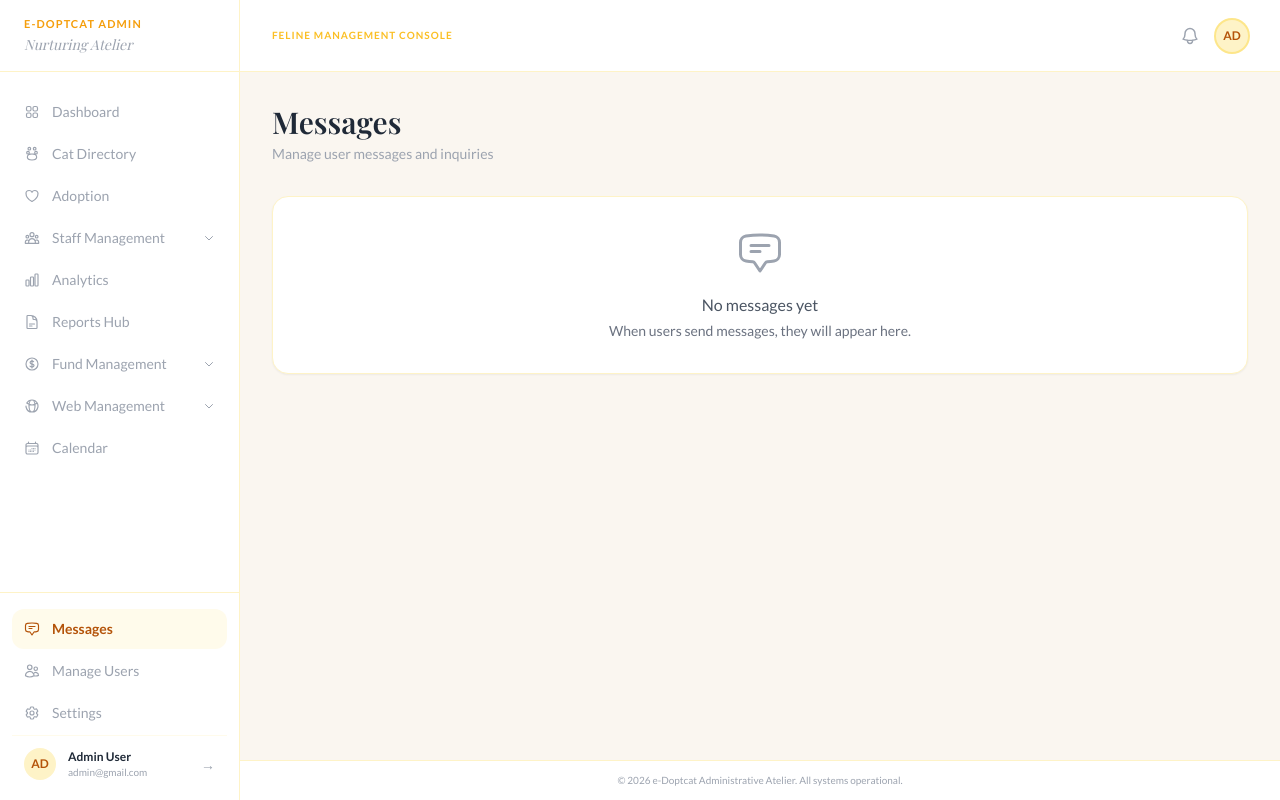
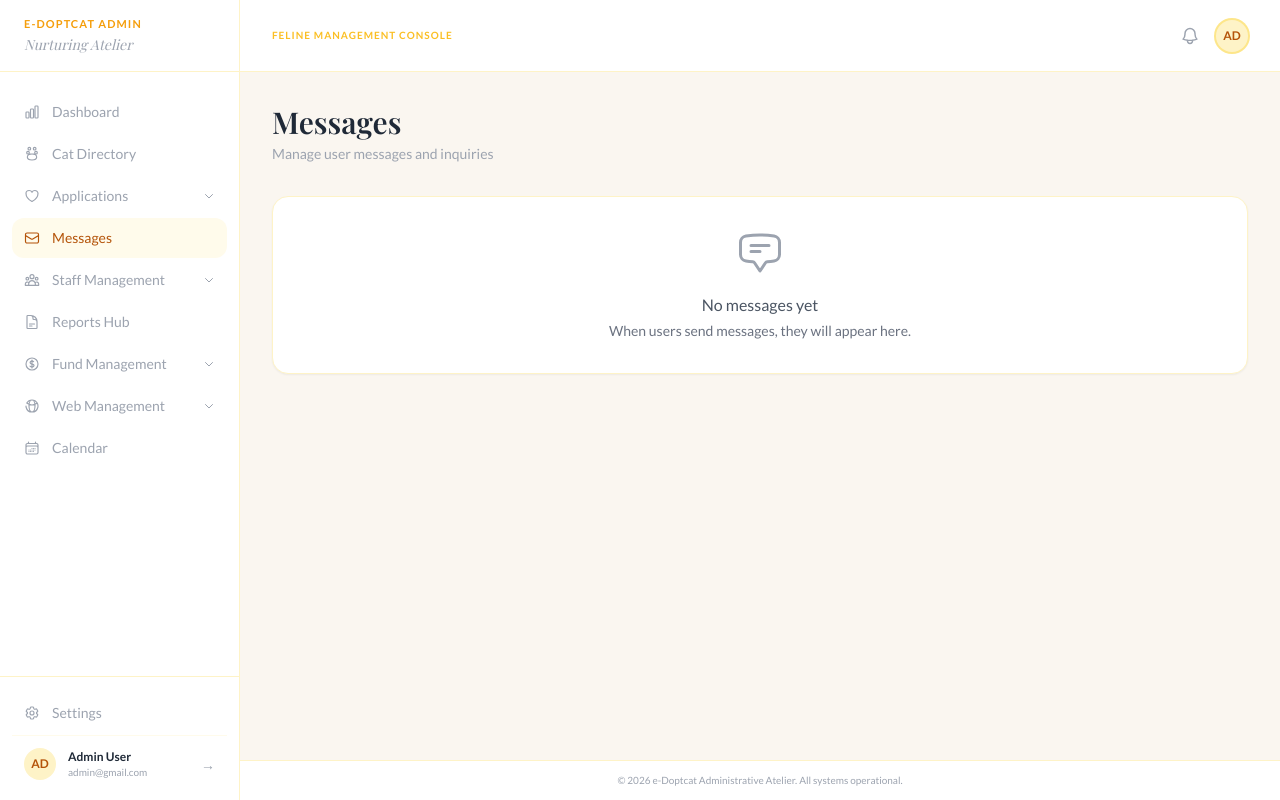
Before and after one commit to Am1r4-nr/e-doptcat, a Laravel app: page /admin/messages in a window 1280 px wide. Run offline with Laravel 12, Linux system fonts and the light colour scheme; a user stored in the database is signed in; data comes from the database, SQL or seed files in the repository; style sheets or scripts are compiled from the project's sources; some libraries are stand-ins or nearby versions; some web fonts are replaced.

Commit message:
feat: add admin Messages sidebar link and route

```diff
--- a/laravel-app/resources/views/layouts/admin.blade.php
+++ b/laravel-app/resources/views/layouts/admin.blade.php
@@ -50,12 +50,12 @@
 
         <!-- Nav -->
         <nav class="flex-1 px-3 py-5 space-y-0.5 overflow-y-auto">
-            {{-- Dashboard --}}
+            {{-- Dashboard (Now points to Analytics) --}}
             <a href="{{ route('admin.dashboard') }}"
                class="flex items-center gap-3 px-3 py-2.5 rounded-xl text-sm font-medium transition
-                      {{ request()->routeIs('admin.dashboard') ? 'bg-amber-50 text-amber-700 font-semibold' : 'text-gray-400 hover:bg-amber-50 hover:text-amber-700' }}">
+                      {{ request()->routeIs('admin.dashboard') || request()->routeIs('admin.analytics.*') ? 'bg-amber-50 text-amber-700 font-semibold' : 'text-gray-400 hover:bg-amber-50 hover:text-amber-700' }}">
                 <svg class="w-4 h-4 flex-shrink-0" fill="none" stroke="currentColor" stroke-width="1.75" viewBox="0 0 24 24">
-                    <path stroke-linecap="round" stroke-linejoin="round" d="M3.75 6A2.25 2.25 0 016 3.75h2.25A2.25 2.25 0 0110.5 6v2.25a2.25 2.25 0 01-2.25 2.25H6a2.25 2.25 0 01-2.25-2.25V6zM3.75 15.75A2.25 2.25 0 016 13.5h2.25a2.25 2.25 0 012.25 2.25V18a2.25 2.25 0 01-2.25 2.25H6A2.25 2.25 0 013.75 18v-2.25zM13.5 6a2.25 2.25 0 012.25-2.25H18A2.25 2.25 0 0120.25 6v2.25A2.25 2.25 0 0118 10.5h-2.25a2.25 2.25 0 01-2.25-2.25V6zM13.5 15.75a2.25 2.25 0 012.25-2.25H18a2.25 2.25 0 012.25 2.25V18A2.25 2.25 0 0118 20.25h-2.25A2.25 2.25 0 0113.5 18v-2.25z" />
+                    <path stroke-linecap="round" stroke-linejoin="round" d="M3 13.125C3 12.504 3.504 12 4.125 12h2.25c.621 0 1.125.504 1.125 1.125v6.75C7.5 20.496 6.996 21 6.375 21h-2.25A1.125 1.125 0 013 19.875v-6.75zM9.75 8.625c0-.621.504-1.125 1.125-1.125h2.25c.621 0 1.125.504 1.125 1.125v11.25c0 .621-.504 1.125-1.125 1.125h-2.25a1.125 1.125 0 01-1.125-1.125V8.625zM16.5 4.125c0-.621.504-1.125 1.125-1.125h2.25C20.496 3 21 3.504 21 4.125v15.75c0 .621-.504 1.125-1.125 1.125h-2.25a1.125 1.125 0 01-1.125-1.125V4.125z"/>
                 </svg>
                 Dashboard
             </a>
@@ -70,21 +70,61 @@
                 Cat Directory
             </a>
 
-            {{-- Adoption --}}
-            <a href="{{ route('admin.adoptions.index') }}"
-               class="flex items-center gap-3 px-3 py-2.5 rounded-xl text-sm font-medium transition
-                      {{ request()->routeIs('admin.adoptions.*') ? 'bg-amber-50 text-amber-700 font-semibold' : 'text-gray-400 hover:bg-amber-50 hover:text-amber-700' }}">
+            {{-- Applications folder --}}
+            <div x-data="{ open: {{ request()->routeIs('admin.adoptions.*') || request()->routeIs('admin.adopters.*') ? 'true' : 'false' }} }">
+                <button @click="open = !open"
+                        class="w-full flex items-center gap-3 px-3 py-2.5 rounded-xl text-sm font-medium transition
+                               {{ request()->routeIs('admin.adoptions.*') || request()->routeIs('admin.adopters.*') ? 'bg-amber-50 text-amber-700 font-semibold' : 'text-gray-400 hover:bg-amber-50 hover:text-amber-700' }}">
                     <svg class="w-4 h-4 flex-shrink-0" fill="none" stroke="currentColor" stroke-width="1.75" viewBox="0 0 24 24">
                         <path stroke-linecap="round" stroke-linejoin="round" d="M21 8.25c0-2.485-2.099-4.5-4.688-4.5-1.935 0-3.597 1.126-4.312 2.733-.715-1.607-2.377-2.733-4.313-2.733C5.1 3.75 3 5.765 3 8.25c0 7.22 9 12 9 12s9-4.78 9-12z"/>
                     </svg>
-                Adoption
+                    <span class="flex-1 text-left">Applications</span>
+                    <svg class="w-3 h-3 transition-transform duration-200" :class="open ? 'rotate-180' : ''" fill="none" stroke="currentColor" stroke-width="2" viewBox="0 0 24 24">
+                        <path stroke-linecap="round" stroke-linejoin="round" d="M19 9l-7 7-7-7"/>
+                    </svg>
+                </button>
+
+                <div x-show="open"
+                     x-transition:enter="transition ease-out duration-150"
+                     x-transition:enter-start="opacity-0 -translate-y-1"
+                     x-transition:enter-end="opacity-100 translate-y-0"
+                     class="mt-0.5 ml-4 pl-3 border-l border-amber-100 space-y-0.5">
+
+                    <a href="{{ route('admin.adoptions.index') }}"
+                       class="flex items-center gap-2.5 px-3 py-2 rounded-xl text-sm transition
+                              {{ request()->routeIs('admin.adoptions.index') ? 'bg-amber-50 text-amber-700 font-semibold' : 'text-gray-400 hover:bg-amber-50 hover:text-amber-700' }}">
+                        <svg class="w-3.5 h-3.5 flex-shrink-0" fill="none" stroke="currentColor" stroke-width="1.75" viewBox="0 0 24 24">
+                            <path stroke-linecap="round" stroke-linejoin="round" d="M9 12h3.75M9 15h3.75M9 18h3.75m3 .75H18a2.25 2.25 0 002.25-2.25V6.108c0-1.135-.845-2.098-1.976-2.192a48.424 48.424 0 00-1.123-.08m-5.801 0c-.065.21-.1.433-.1.664 0 .414.336.75.75.75h4.5a.75.75 0 00.75-.75 2.25 2.25 0 00-.1-.664m-5.8 0A2.251 2.251 0 0113.5 2.25H15c1.012 0 1.867.668 2.15 1.586m-5.8 0c-.376.023-.75.05-1.124.08C9.095 4.01 8.25 4.973 8.25 6.108V8.25m0 0H4.875c-.621 0-1.125.504-1.125 1.125v11.25c0 .621.504 1.125 1.125 1.125h9.75c.621 0 1.125-.504 1.125-1.125V9.375c0-.621-.504-1.125-1.125-1.125H8.25z"/>
+                        </svg>
+                        Adoptions
+                    </a>
+
+                    <a href="{{ route('admin.adopters.index') }}"
+                       class="flex items-center gap-2.5 px-3 py-2 rounded-xl text-sm transition
+                              {{ request()->routeIs('admin.adopters.*') ? 'bg-amber-50 text-amber-700 font-semibold' : 'text-gray-400 hover:bg-amber-50 hover:text-amber-700' }}">
+                        <svg class="w-3.5 h-3.5 flex-shrink-0" fill="none" stroke="currentColor" stroke-width="1.75" viewBox="0 0 24 24">
+                            <path stroke-linecap="round" stroke-linejoin="round" d="M12 4.354a4 4 0 110 5.292M15 21H3v-1a6 6 0 0112 0v1zm0 0h6v-1a6 6 0 00-9-5.197M13 7a4 4 0 11-8 0 4 4 0 018 0z" />
+                        </svg>
+                        Adopters
+                    </a>
+                </div>
+            </div>
+
+            {{-- Messages --}}
+            <a href="{{ route('admin.messages.index') }}"
+               class="flex items-center gap-3 px-3 py-2.5 rounded-xl text-sm font-medium transition
+                      {{ request()->routeIs('admin.messages.*') ? 'bg-amber-50 text-amber-700' : 'text-gray-400 hover:bg-amber-50 hover:text-amber-700' }}">
+                <svg class="w-4 h-4 flex-shrink-0" fill="none" stroke="currentColor" stroke-width="1.75" viewBox="0 0 24 24">
+                    <path stroke-linecap="round" stroke-linejoin="round" d="M21.75 6.75v10.5a2.25 2.25 0 01-2.25 2.25h-15a2.25 2.25 0 01-2.25-2.25V6.75m19.5 0A2.25 2.25 0 0019.5 4.5h-15a2.25 2.25 0 00-2.25 2.25m19.5 0v.243a2.25 2.25 0 01-1.07 1.916l-7.5 4.615a2.25 2.25 0 01-2.36 0L3.32 8.91a2.25 2.25 0 01-1.07-1.916V6.75" />
+                </svg>
+                Messages
             </a>
 
             {{-- Staff Management folder --}}
-            <div x-data="{ open: {{ request()->routeIs('admin.adopters.*') || request()->routeIs('admin.volunteers.*') ? 'true' : 'false' }} }">
+            <div x-data="{ open: {{ request()->routeIs('admin.volunteers.*') || request()->routeIs('admin.users.*') ? 'true' : 'false' }} }">
                 <button @click="open = !open"
                         class="w-full flex items-center gap-3 px-3 py-2.5 rounded-xl text-sm font-medium transition
-                               {{ request()->routeIs('admin.adopters.*') || request()->routeIs('admin.volunteers.*') ? 'bg-amber-50 text-amber-700 font-semibold' : 'text-gray-400 hover:bg-amber-50 hover:text-amber-700' }}">
+                               {{ request()->routeIs('admin.volunteers.*') || request()->routeIs('admin.users.*') ? 'bg-amber-50 text-amber-700 font-semibold' : 'text-gray-400 hover:bg-amber-50 hover:text-amber-700' }}">
                     <svg class="w-4 h-4 flex-shrink-0" fill="none" stroke="currentColor" stroke-width="1.75" viewBox="0 0 24 24">
                         <path stroke-linecap="round" stroke-linejoin="round" d="M17 20h5v-2a3 3 0 00-5.356-1.857M17 20H7m10 0v-2c0-.656-.126-1.283-.356-1.857M7 20H2v-2a3 3 0 015.356-1.857M7 20v-2c0-.656.126-1.283.356-1.857m0 0a5.002 5.002 0 019.288 0M15 7a3 3 0 11-6 0 3 3 0 016 0zm6 3a2 2 0 11-4 0 2 2 0 014 0zM7 10a2 2 0 11-4 0 2 2 0 014 0z"/>
                     </svg>
@@ -100,35 +140,6 @@
                      x-transition:enter-end="opacity-100 translate-y-0"
                      class="mt-0.5 ml-4 pl-3 border-l border-amber-100 space-y-0.5">
 
-                    {{-- Applications (Nested dropdown for Adopter & Volunteers) --}}
-                    <div x-data="{ appOpen: {{ request()->routeIs('admin.adopters.*') || request()->routeIs('admin.volunteers.*') ? 'true' : 'false' }} }">
-                        <button @click="appOpen = !appOpen"
-                                class="w-full flex items-center gap-3 px-3 py-2.5 rounded-xl text-sm font-medium transition
-                                       {{ request()->routeIs('admin.adopters.*') || request()->routeIs('admin.volunteers.*') ? 'bg-amber-50 text-amber-700 font-semibold' : 'text-gray-400 hover:bg-amber-50 hover:text-amber-700' }}">
-                            <svg class="w-4 h-4 flex-shrink-0" fill="none" stroke="currentColor" stroke-width="1.75" viewBox="0 0 24 24">
-                                <path stroke-linecap="round" stroke-linejoin="round" d="M9 12h3.75M9 15h3.75M9 18h3.75m3 .75H18a2.25 2.25 0 002.25-2.25V6.108c0-1.135-.845-2.098-1.976-2.192a48.424 48.424 0 00-1.123-.08m-5.801 0c-.065.21-.1.433-.1.664 0 .414.336.75.75.75h4.5a.75.75 0 00.75-.75 2.25 2.25 0 00-.1-.664m-5.8 0A2.251 2.251 0 0113.5 2.25H15c1.012 0 1.867.668 2.15 1.586m-5.8 0c-.376.023-.75.05-1.124.08C9.095 4.01 8.25 4.973 8.25 6.108V8.25m0 0H4.875c-.621 0-1.125.504-1.125 1.125v11.25c0 .621.504 1.125 1.125 1.125h9.75c.621 0 1.125-.504 1.125-1.125V9.375c0-.621-.504-1.125-1.125-1.125H8.25z"/>
-                            </svg>
-                            <span class="flex-1 text-left">Applications</span>
-                            <svg class="w-3 h-3 transition-transform duration-200" :class="appOpen ? 'rotate-180' : ''" fill="none" stroke="currentColor" stroke-width="2" viewBox="0 0 24 24">
-                                <path stroke-linecap="round" stroke-linejoin="round" d="M19 9l-7 7-7-7"/>
-                            </svg>
-                        </button>
-
-                        <div x-show="appOpen"
-                             x-transition:enter="transition ease-out duration-150"
-                             x-transition:enter-start="opacity-0 -translate-y-1"
-                             x-transition:enter-end="opacity-100 translate-y-0"
-                             class="mt-0.5 ml-4 pl-3 border-l border-amber-100 space-y-0.5">
-
-                            <a href="{{ route('admin.adopters.index') }}"
-                               class="flex items-center gap-2.5 px-3 py-2 rounded-xl text-sm transition
-                                      {{ request()->routeIs('admin.adopters.*') ? 'bg-amber-50 text-amber-700 font-semibold' : 'text-gray-400 hover:bg-amber-50 hover:text-amber-700' }}">
-                                <svg class="w-3.5 h-3.5 flex-shrink-0" fill="none" stroke="currentColor" stroke-width="1.75" viewBox="0 0 24 24">
-                                    <path stroke-linecap="round" stroke-linejoin="round" d="M12 4.354a4 4 0 110 5.292M15 21H3v-1a6 6 0 0112 0v1zm0 0h6v-1a6 6 0 00-9-5.197M13 7a4 4 0 11-8 0 4 4 0 018 0z" />
-                                </svg>
-                                Adopter
-                            </a>
-
                     <a href="{{ route('admin.volunteers.index') }}"
                        class="flex items-center gap-2.5 px-3 py-2 rounded-xl text-sm transition
                               {{ request()->routeIs('admin.volunteers.*') ? 'bg-amber-50 text-amber-700 font-semibold' : 'text-gray-400 hover:bg-amber-50 hover:text-amber-700' }}">
@@ -137,20 +148,17 @@
                         </svg>
                         Volunteers
                     </a>
+
+                    <a href="{{ route('admin.users.index') }}"
+                       class="flex items-center gap-2.5 px-3 py-2 rounded-xl text-sm transition
+                              {{ request()->routeIs('admin.users.*') ? 'bg-amber-50 text-amber-700 font-semibold' : 'text-gray-400 hover:bg-amber-50 hover:text-amber-700' }}">
+                        <svg class="w-3.5 h-3.5 flex-shrink-0" fill="none" stroke="currentColor" stroke-width="1.75" viewBox="0 0 24 24">
+                            <path stroke-linecap="round" stroke-linejoin="round" d="M15 19.128a9.38 9.38 0 002.625.372 9.337 9.337 0 004.121-.952 4.125 4.125 0 00-7.533-2.493M15 19.128v-.003c0-1.113-.285-2.16-.786-3.07M15 19.128v.106A12.318 12.318 0 018.624 21c-2.331 0-4.512-.645-6.374-1.766l-.001-.109a6.375 6.375 0 0111.964-3.07M12 6.375a3.375 3.375 0 11-6.75 0 3.375 3.375 0 016.75 0zm8.25 2.25a2.625 2.625 0 11-5.25 0 2.625 2.625 0 015.25 0z"/>
+                        </svg>
+                        Manage Users
+                    </a>
                 </div>
             </div>
-                </div>
-            </div>
-
-            {{-- Analytics --}}
-            <a href="{{ route('admin.analytics.index') }}"
-               class="flex items-center gap-3 px-3 py-2.5 rounded-xl text-sm font-medium transition
-                      {{ request()->routeIs('admin.analytics.*') ? 'bg-amber-50 text-amber-700 font-semibold' : 'text-gray-400 hover:bg-amber-50 hover:text-amber-700' }}">
-                <svg class="w-4 h-4 flex-shrink-0" fill="none" stroke="currentColor" stroke-width="1.75" viewBox="0 0 24 24">
-                    <path stroke-linecap="round" stroke-linejoin="round" d="M3 13.125C3 12.504 3.504 12 4.125 12h2.25c.621 0 1.125.504 1.125 1.125v6.75C7.5 20.496 6.996 21 6.375 21h-2.25A1.125 1.125 0 013 19.875v-6.75zM9.75 8.625c0-.621.504-1.125 1.125-1.125h2.25c.621 0 1.125.504 1.125 1.125v11.25c0 .621-.504 1.125-1.125 1.125h-2.25a1.125 1.125 0 01-1.125-1.125V8.625zM16.5 4.125c0-.621.504-1.125 1.125-1.125h2.25C20.496 3 21 3.504 21 4.125v15.75c0 .621-.504 1.125-1.125 1.125h-2.25a1.125 1.125 0 01-1.125-1.125V4.125z"/>
-                </svg>
-                Analytics
-            </a>
 
             {{-- Reports --}}
             <a href="{{ route('admin.reporting.index') }}"
@@ -248,22 +256,6 @@
 
         <!-- Bottom: Preview + Settings + User -->
         <div class="px-3 pb-5 space-y-0.5 border-t border-amber-100 pt-4">
-            <a href="{{ route('admin.messages.index') }}"
-               class="flex items-center gap-3 px-3 py-2.5 rounded-xl text-sm font-medium transition
-                      {{ request()->routeIs('admin.messages.*') ? 'bg-amber-50 text-amber-700 font-semibold' : 'text-gray-400 hover:bg-amber-50 hover:text-amber-700' }}">
-                <svg class="w-4 h-4 flex-shrink-0" fill="none" stroke="currentColor" stroke-width="1.75" viewBox="0 0 24 24">
-                    <path stroke-linecap="round" stroke-linejoin="round" d="M7.5 8.25h9m-9 3H12m-9.75 1.51c0 1.6 1.123 2.994 2.707 3.227 1.129.166 2.27.293 3.423.379.35.026.67.21.865.501L12 21l2.755-4.133a1.14 1.14 0 01.865-.501 48.172 48.172 0 003.423-.379c1.584-.233 2.707-1.626 2.707-3.228V6.741c0-1.602-1.123-2.995-2.707-3.228A48.394 48.394 0 0012 3c-2.392 0-4.744.175-7.043.513C3.373 3.746 2.25 5.14 2.25 6.741v6.018z" />
-                </svg>
-                Messages
-            </a>
-            <a href="{{ route('admin.users.index') }}"
-               class="flex items-center gap-3 px-3 py-2.5 rounded-xl text-sm font-medium transition
-                      {{ request()->routeIs('admin.users.*') ? 'bg-amber-50 text-amber-700 font-semibold' : 'text-gray-400 hover:bg-amber-50 hover:text-amber-700' }}">
-                <svg class="w-4 h-4 flex-shrink-0" fill="none" stroke="currentColor" stroke-width="1.75" viewBox="0 0 24 24">
-                    <path stroke-linecap="round" stroke-linejoin="round" d="M15 19.128a9.38 9.38 0 002.625.372 9.337 9.337 0 004.121-.952 4.125 4.125 0 00-7.533-2.493M15 19.128v-.003c0-1.113-.285-2.16-.786-3.07M15 19.128v.106A12.318 12.318 0 018.624 21c-2.331 0-4.512-.645-6.374-1.766l-.001-.109a6.375 6.375 0 0111.964-3.07M12 6.375a3.375 3.375 0 11-6.75 0 3.375 3.375 0 016.75 0zm8.25 2.25a2.625 2.625 0 11-5.25 0 2.625 2.625 0 015.25 0z"/>
-                </svg>
-                Manage Users
-            </a>
             <a href="{{ route('profile.edit') }}"
                class="flex items-center gap-3 px-3 py-2.5 rounded-xl text-sm text-gray-400 hover:bg-amber-50 hover:text-amber-700 transition">
                 <svg class="w-4 h-4 flex-shrink-0" fill="none" stroke="currentColor" stroke-width="1.75" viewBox="0 0 24 24">
--- a/laravel-app/routes/web.php
+++ b/laravel-app/routes/web.php
@@ -45,8 +45,8 @@ Route::middleware('auth')->group(function () {
 
     // Admin Routes
     Route::middleware(['admin'])->prefix('admin')->name('admin.')->group(function () {
-        Route::get('/dashboard', [AdminDashboardController::class, 'index'])->name('dashboard');
-        Route::get('/analytics', [AnalyticsController::class, 'index'])->name('analytics.index');
+        Route::get('/dashboard', [AnalyticsController::class, 'index'])->name('dashboard');
+        Route::get('/analytics', [AnalyticsController::class, 'index'])->name('analytics.index'); // Kept for alias compatibility
         Route::get('/reporting', [ReportingController::class, 'index'])->name('reporting.index');
 
         // Cat Management
```
Also changed, not shown: laravel-app/resources/views/admin/messages/index.blade.php (line endings or trailing spaces). Lines whose indentation alone changed are shown as unchanged.
